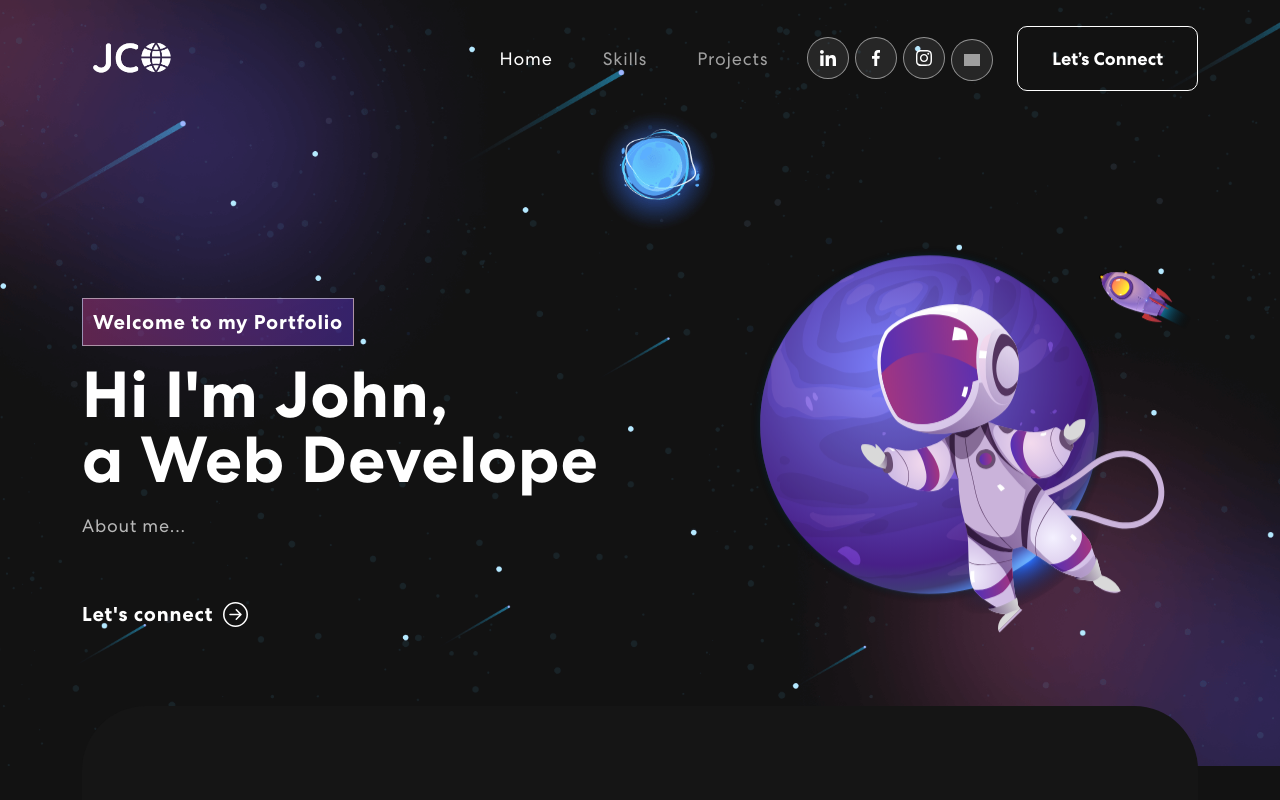
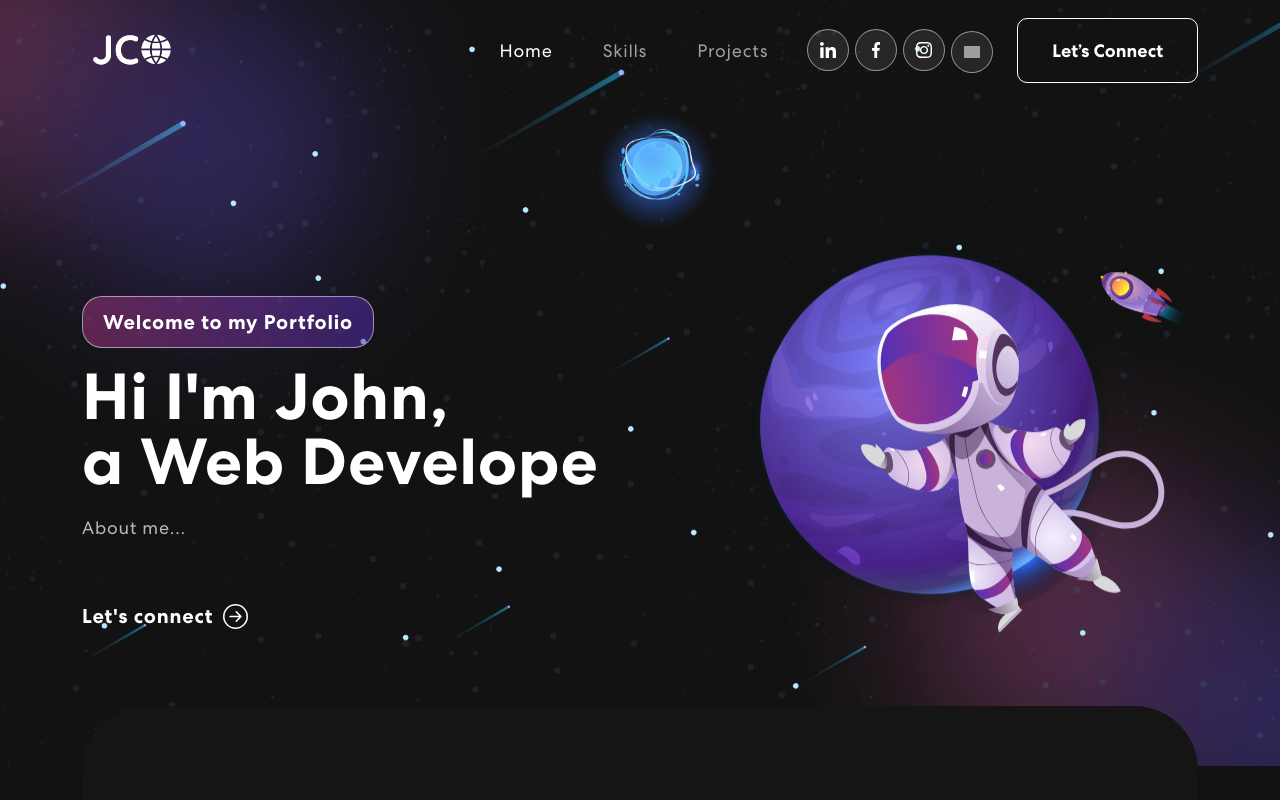
Before and after one commit to fluffyjohnny/Portfolio, a React (Create React App) app: page / in a window 1280 px wide. Shown: the top 800 px of the page. Built offline with nearby package versions, Linux system fonts and the light colour scheme; no server answers; grey boxes are pictures that could not be loaded.

Commit message:
change padding and border radius

```diff
--- a/src/App.css
+++ b/src/App.css
@@ -83,7 +83,7 @@ p.danger {
 }
 /************ Navbar Css ************/
 nav.navbar {
-  padding: 18px 0;
+  padding: 10px 0;
   position: fixed;
   width: 100%;
   top: 0;
@@ -91,7 +91,7 @@ nav.navbar {
   transition:  0.32 ease-in-out;
 }
 nav.navbar.scrolled {
-  padding: 0px 0;
+  padding: 10px 0;
   background-color: #121212;
 }
 nav.navbar a.navbar-brand {
@@ -244,7 +244,8 @@ nav.navbar .navbar-toggler[aria-expanded="true"] .navbar-toggler-icon {
 .banner .tagline {
   font-weight: 700;
   letter-spacing: 0.8px;
-  padding: 8px 10px;
+  padding: 10px 20px;
+  border-radius: 20px;
   background: linear-gradient(90.21deg, rgba(170, 54, 124, 0.5) -5.91%, rgba(74, 47, 189, 0.5) 111.58%);
   border: 1px solid rgba(255, 255, 255, 0.5);
   font-size: 20px;
@@ -347,7 +348,7 @@ nav.navbar .navbar-toggler[aria-expanded="true"] .navbar-toggler-icon {
 .project {
   padding: 120px 0;
   position: relative;
-  background-color: rgb(26, 23, 23);
+  background-color: #151515;
 }
 .project h2 {
 	font-size: 45px;
@@ -526,11 +527,11 @@ nav.navbar .navbar-toggler[aria-expanded="true"] .navbar-toggler-icon {
   position: relative;
 }
 .contact form button:hover {
-  color: #fff;
+  color: rgb(41, 41, 41);
 }
 .contact form button::before {
   content: "";
-  background: #121212;
+  background: rgb(230, 230, 230);
   width: 0;
   height: 100%;
   position: absolute;
```
